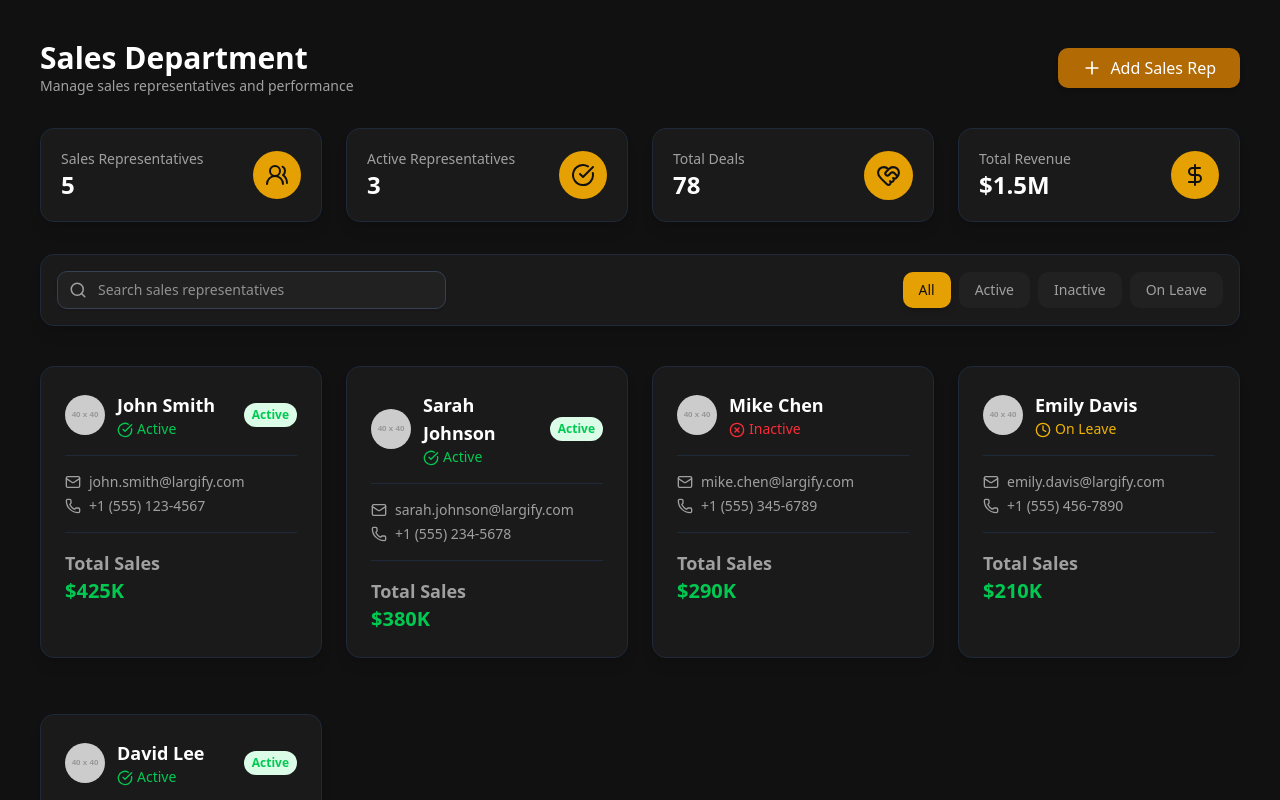
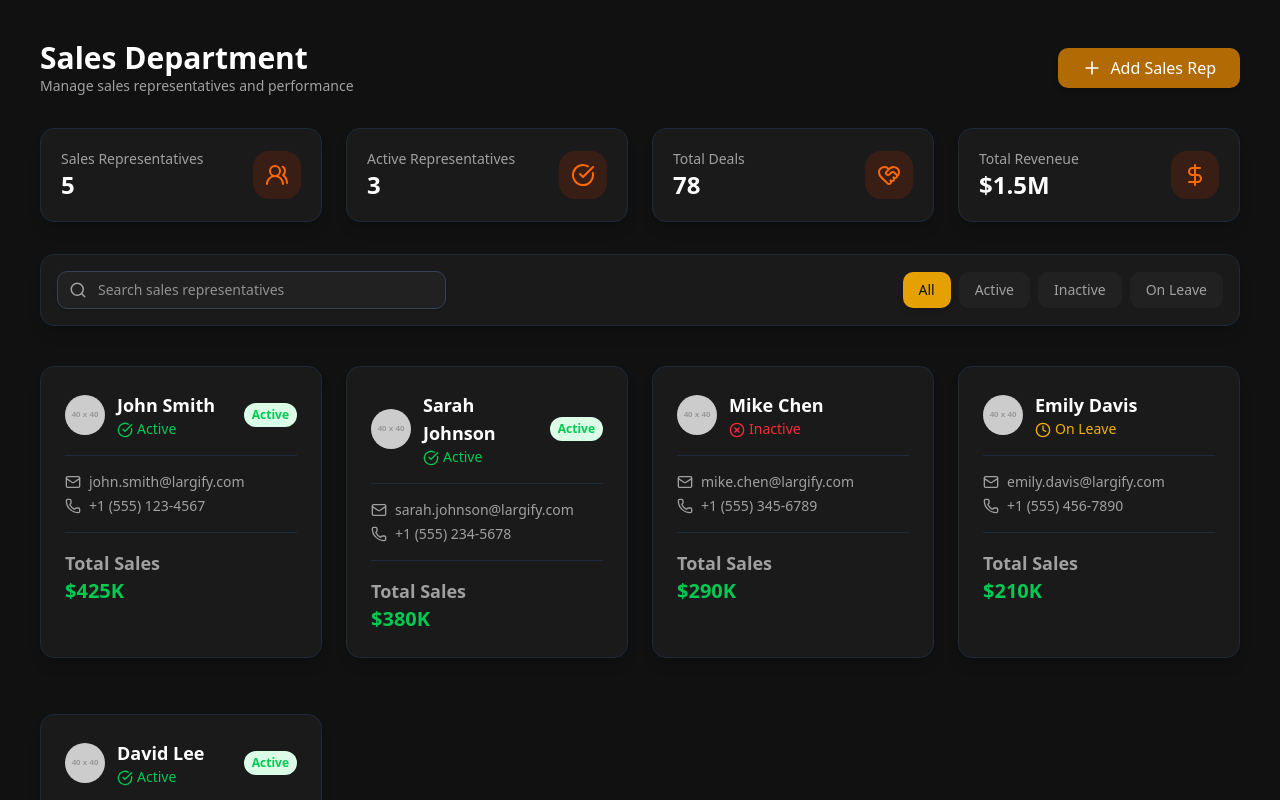
Before and after one commit to shahzil-shahzad1/erp-main11, a Next.js app: page /commercial/sales in a window 1280 px wide. Shown: the top 800 px of the page. Built offline with nearby package versions, Linux system fonts and the light colour scheme.

Commit message:
Update page.tsx

```diff
--- a/src/app/(commercial)/commercial/sales/page.tsx
+++ b/src/app/(commercial)/commercial/sales/page.tsx
@@ -7,6 +7,7 @@ import { Search, Plus, Mail, Phone, CheckCircle, XCircle, Clock, DollarSign, Use
 
 // Define the interface for SalesRepresentativeCard props
 interface SalesRepresentativeCardProps {
+  id: number; // Added id to props interface as it's used for key
   name: string;
   status: 'active' | 'inactive' | 'on leave'; // Explicitly define possible string literal values
   email: string;
@@ -103,6 +104,7 @@ const SalesRepresentativeCard = ({
 // Dummy data for sales representatives
 const salesRepresentativesData: SalesRepresentativeCardProps[] = [ // Apply the interface to the data array
   {
+    id: 1, // Added unique id
     name: "John Smith",
     status: "active",
     email: "john.smith@largify.com",
@@ -111,6 +113,7 @@ const salesRepresentativesData: SalesRepresentativeCardProps[] = [ // Apply the
     avatarUrl: "https://placehold.co/40x40/4299E1/ffffff?text=JS", // Blue
   },
   {
+    id: 2, // Added unique id
     name: "Sarah Johnson",
     status: "active",
     email: "sarah.johnson@largify.com",
@@ -119,6 +122,7 @@ const salesRepresentativesData: SalesRepresentativeCardProps[] = [ // Apply the
     avatarUrl: "https://placehold.co/40x40/38A169/ffffff?text=SJ", // Green
   },
   {
+    id: 3, // Added unique id
     name: "Mike Chen",
     status: "inactive",
     email: "mike.chen@largify.com",
@@ -127,6 +131,7 @@ const salesRepresentativesData: SalesRepresentativeCardProps[] = [ // Apply the
     avatarUrl: "https://placehold.co/40x40/E53E3E/ffffff?text=MC", // Red
   },
   {
+    id: 4, // Added unique id
     name: "Emily Davis",
     status: "on leave",
     email: "emily.davis@largify.com",
@@ -135,6 +140,7 @@ const salesRepresentativesData: SalesRepresentativeCardProps[] = [ // Apply the
     avatarUrl: "https://placehold.co/40x40/ECC94B/ffffff?text=ED", // Yellow
   },
   {
+    id: 5, // Added unique id
     name: "David Lee",
     status: "active",
     email: "david.lee@largify.com",
@@ -143,6 +149,13 @@ const salesRepresentativesData: SalesRepresentativeCardProps[] = [ // Apply the
     avatarUrl: "https://placehold.co/40x40/4299E1/ffffff?text=DL", // Blue
   },
 ];
+
+const cards = [
+  {title: "Sales Representatives", value: "5", icon: UsersRound},
+  {title: "Active Representatives", value: "3", icon: CheckCircle},
+  {title: "Total Deals", value: "78", icon: HeartHandshake},
+  {title: "Total Reveneue", value: "$1.5M", icon: DollarSign},
+]
 
 const SalesDashboard = () => {
   const [searchTerm, setSearchTerm] = useState('');
@@ -182,7 +195,7 @@ const SalesDashboard = () => {
         </div>
         <button
           onClick={handleAddSalesRep}
-          className="flex items-center px-6 py-2 bg-[#b16a04] text-white rounded-lg shadow-md hover:bg-[#e5a004] focus:outline-none focus:ring-2 focus:ring-[#e5a004] focus:ring-opacity-75 transition-all duration-200"
+          className="flex items-center px-6 py-2 bg-[#b16a04] text-white rounded-lg shadow-md hover:bg-[#e5a004] focus:outline-none focus:ring-2 focus:ring-[#e5a504] focus:ring-opacity-75 transition-all duration-200"
         >
           <Plus size={20} className="mr-2" />
           Add Sales Rep
@@ -192,50 +205,20 @@ const SalesDashboard = () => {
       {/* Overview Cards (Top Row) */}
       <div className="grid grid-cols-1 sm:grid-cols-2 lg:grid-cols-4 gap-6 mb-8">
         {/* Total Sales Reps Card */}
-        <div className="bg-[#1a1a1a] text-white rounded-xl shadow-lg p-5 flex items-center justify-between border border-gray-800">
+        {cards.map((card, index)=>{
+          const IconComponent = card.icon;
+          return (
+        <div className="bg-[#1a1a1a] relative cursor-pointer text-white rounded-xl shadow-lg p-5 flex items-center justify-between border border-gray-800 hover:scale-[1.05] transition-all duration-200" key={card.title}> {/* Added key prop here */}
           <div>
-            <p className="text-sm text-[#a0a0a0]">Sales Representatives</p>
-            <p className="text-2xl font-bold">{salesRepresentativesData.length}</p>
+            <p className="text-sm text-[#a0a0a0]">{card.title}</p>
+            <p className="text-2xl font-bold">{card.value}</p>
           </div>
-          <div className="bg-[#e5a004] p-3 rounded-full">
-            <UsersRound size={24} className="text-[#121111]" />
+          <div className="p-3 rounded-2xl bg-orange-900/30 hover:bg-orange-800/50 transition-all duration-200">
+            <IconComponent size={24} className="text-orange-500" />
           </div>
         </div>
-
-        {/* Active Reps Card */}
-        <div className="bg-[#1a1a1a] text-white rounded-xl shadow-lg p-5 flex items-center justify-between border border-gray-800">
-          <div>
-            <p className="text-sm text-[#a0a0a0]">Active Representatives</p>
-            <p className="text-2xl font-bold">{salesRepresentativesData.filter(rep => rep.status === 'active').length}</p>
-          </div>
-          <div className="bg-[#e5a004] p-3 rounded-full">
-            <CheckCircle size={24} className="text-[#121111]" />
-          </div>
-        </div>
-
-        {/* Total Deals Card */}
-        <div className="bg-[#1a1a1a] text-white rounded-xl shadow-lg p-5 flex items-center justify-between border border-gray-800">
-          <div>
-            <p className="text-sm text-[#a0a0a0]">Total Deals</p>
-            <p className="text-2xl font-bold">78</p>
-          </div>
-          <div className="bg-[#e5a004] p-3 rounded-full">
-            {/* Inline SVG for trending-up icon */}
-            <HeartHandshake size={25} className="text-[#121111]" />
-          </div>
-        </div>
-
-        {/* Total Revenue Card */}
-        <div className="bg-[#1a1a1a] text-white rounded-xl shadow-lg p-5 flex items-center justify-between border border-gray-800">
-          <div>
-            <p className="text-sm text-[#a0a0a0]">Total Revenue</p>
-            <p className="text-2xl font-bold">$1.5M</p>
-          </div>
-          <div className="bg-[#e5a004] p-3 rounded-full">
-            {/* Inline SVG for dollar-sign icon */}
-            <DollarSign size={24} className="text-[#121111]" />
-          </div>
-        </div>
+        )}
+        )}
       </div>
 
       {/* Search and Filter Section */}
@@ -272,7 +255,7 @@ const SalesDashboard = () => {
       <div className="grid grid-cols-1 md:grid-cols-2 lg:grid-cols-3 xl:grid-cols-4 gap-6">
         {filteredSalesReps.length > 0 ? (
           filteredSalesReps.map((rep, index) => (
-            <SalesRepresentativeCard key={index} {...rep} />
+            <SalesRepresentativeCard key={rep.id} {...rep} /> // Changed key to rep.id
           ))
         ) : (
           <p className="text-[#a0a0a0] text-center col-span-full py-10">No matching sales representatives found.</p>
```
